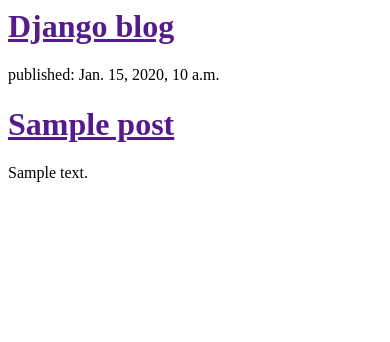
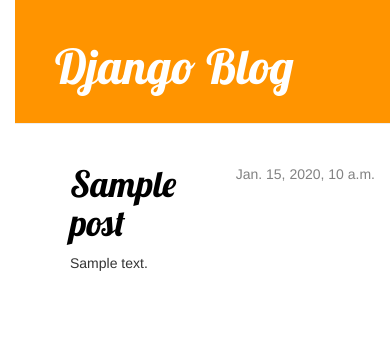
Before and after one commit to andy--b/mysite, a Django app: template blog/templates/blog/post_list.html in a window 390 px wide. Shown: the top 342 px of the page. Run offline with Django 3.2, Linux system fonts and the light colour scheme; the template is opened without the code that fills it: values that come from a table or form of the project are taken from there, others are empty; tables that the repository leaves empty hold one stand-in row (values such as "Sample post"); some libraries are stand-ins or nearby versions.

Commit message:
Added individual pages for each post

```diff
--- /dev/null
+++ b/blog/static/css/blog.css
@@ -0,0 +1,56 @@
+h1 a {
+	font-family: 'Lobster';
+	color: #FCA205;
+}
+
+body {
+	padding-left: 15px;
+}
+
+.page-header {
+    background-color: #ff9400;
+    margin-top: 0;
+    padding: 20px 20px 20px 40px;
+}
+
+.page-header h1, .page-header h1 a, .page-header h1 a:visited, .page-header h1 a:active {
+    color: #ffffff;
+    font-size: 36pt;
+    text-decoration: none;
+}
+
+.content {
+    margin-left: 40px;
+}
+
+h1, h2, h3, h4 {
+    font-family: 'Lobster', cursive;
+}
+
+.date {
+    float: right;
+    color: #828282;
+}
+
+.save {
+    float: right;
+}
+
+.post-form textarea, .post-form input {
+    width: 100%;
+}
+
+.top-menu, .top-menu:hover, .top-menu:visited {
+    color: #ffffff;
+    float: right;
+    font-size: 26pt;
+    margin-right: 20px;
+}
+
+.post {
+    margin-bottom: 70px;
+}
+
+.post h1 a, .post h1 a:visited {
+    color: #000000;
+}
--- /dev/null
+++ b/blog/templates/blog/base.html
@@ -0,0 +1,25 @@
+{% load staticfiles %}
+
+<link rel="stylesheet" href="//maxcdn.bootstrapcdn.com/bootstrap/3.2.0/css/bootstrap.min.css">
+<link rel="stylesheet" href="//maxcdn.bootstrapcdn.com/bootstrap/3.2.0/css/bootstrap-theme.min.css">
+
+<html>
+	<head>
+		<link href="http://fonts.googleapis.com/css?family=Lobster&subset=latin,latin-ext" rel="stylesheet" type="text/css">
+		<link rel="stylesheet" href="{% static "css/blog.css" %}">
+		<title>Andy's blog</title>
+	</head>
+	<body>
+		<div class="page-header">
+			<h1><a href="/">Django Blog</a></h1>
+		</div>
+		<div class="content container">
+			<div class="row">
+				<div class="col-md-8">
+				{% block content %}
+				{% endblock %}
+				</div>
+			</div>
+		</div>
+	</body>
+</html>
--- a/blog/templates/blog/post_list.html
+++ b/blog/templates/blog/post_list.html
@@ -1,17 +1,13 @@
-<html>
-	<head>
-		<title>Andy's blog</title>
-	</head>
-	<body>
-		<div>
-			<h1><a href="">Django blog</a></h1>
+{% extends "blog/base.html" %}
+
+{% block content %}
+	{% for post in posts %}
+		<div class="post">
+			<div class="date">
+				{{ post.published_date }}
+			</div>
+			<h1><a href="{% url "post_detail" pk=post.pk %}">{{ post.title }}</a></h1>
+			<p>{{ post.text|linebreaks }}</p>
 		</div>
-		{% for post in posts %}
-			<div>
-				<p>published: {{ post.published_date }}</p>
-				<h1><a href="">{{ post.title }}</a></h1>
-				<p>{{ post.text|linebreaks }}</p>
-			<div>
-		{% endfor %}
-	</body>
-</html>
+	{% endfor %}
+{% endblock content %}
--- a/blog/urls.py
+++ b/blog/urls.py
@@ -5,4 +5,5 @@ from . import views
 
 urlpatterns = [
 	url(r'^$', views.post_list, name='post_list'),
+	url(r'^post/(?P<pk>[0-9]+)/$', views.post_detail, name='post_detail'),
 ]
--- a/blog/views.py
+++ b/blog/views.py
@@ -1,7 +1,12 @@
 from django.shortcuts import render
 from django.utils import timezone
 from .models import Post
+from django.shortcuts import render, get_object_or_404
 
 def post_list(request):
 	posts = Post.objects.filter(published_date__lte = timezone.now()).order_by('published_date')
 	return render(request, 'blog/post_list.html', {'posts': posts})
+
+def post_detail(request, pk):
+    post = get_object_or_404(Post, pk=pk)
+    return render(request, 'blog/post_detail.html', {'post': post})
```
Also changed, not shown: blog/templates/blog/post_detail.html (added, +13 -0 lines).
